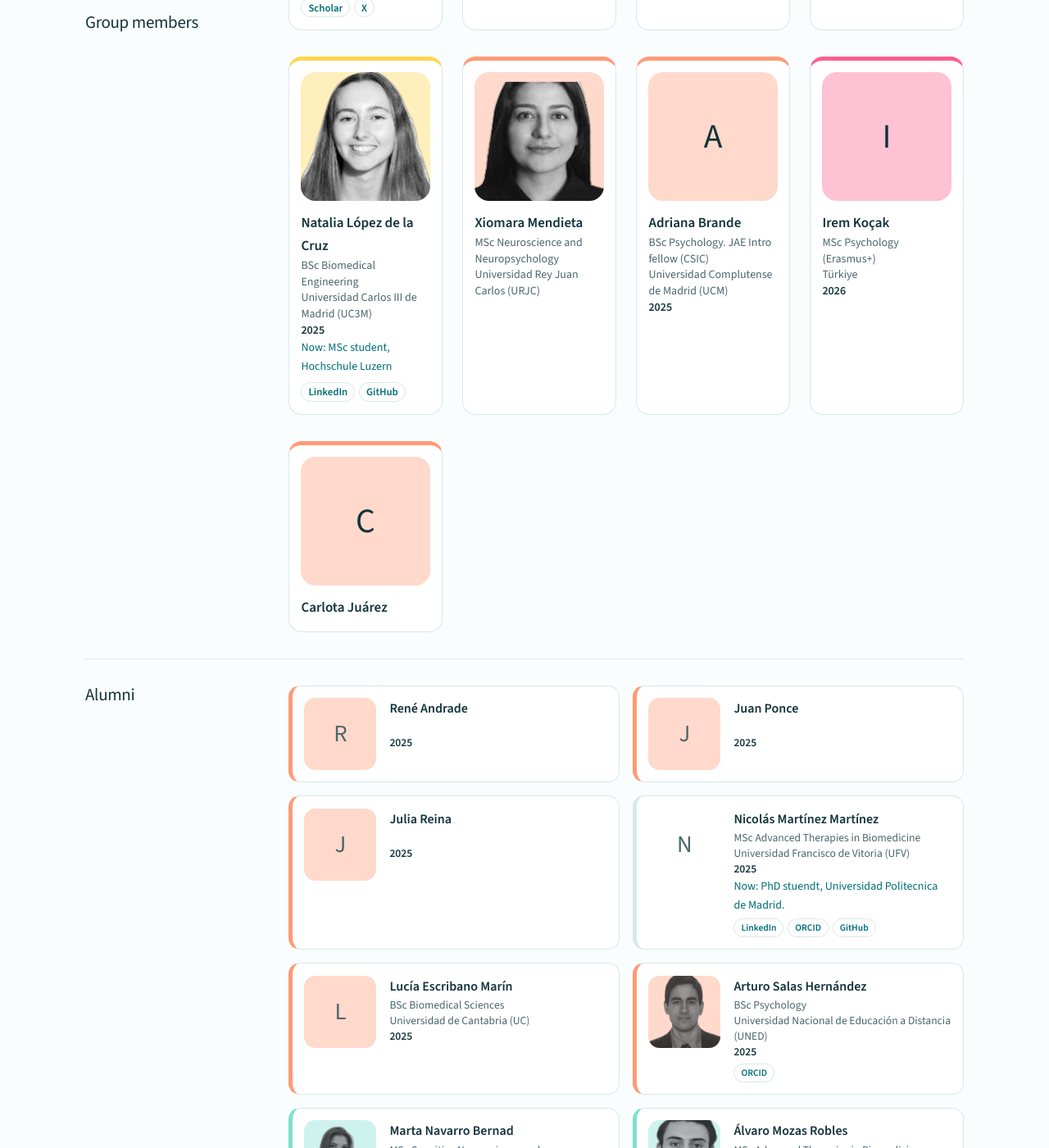
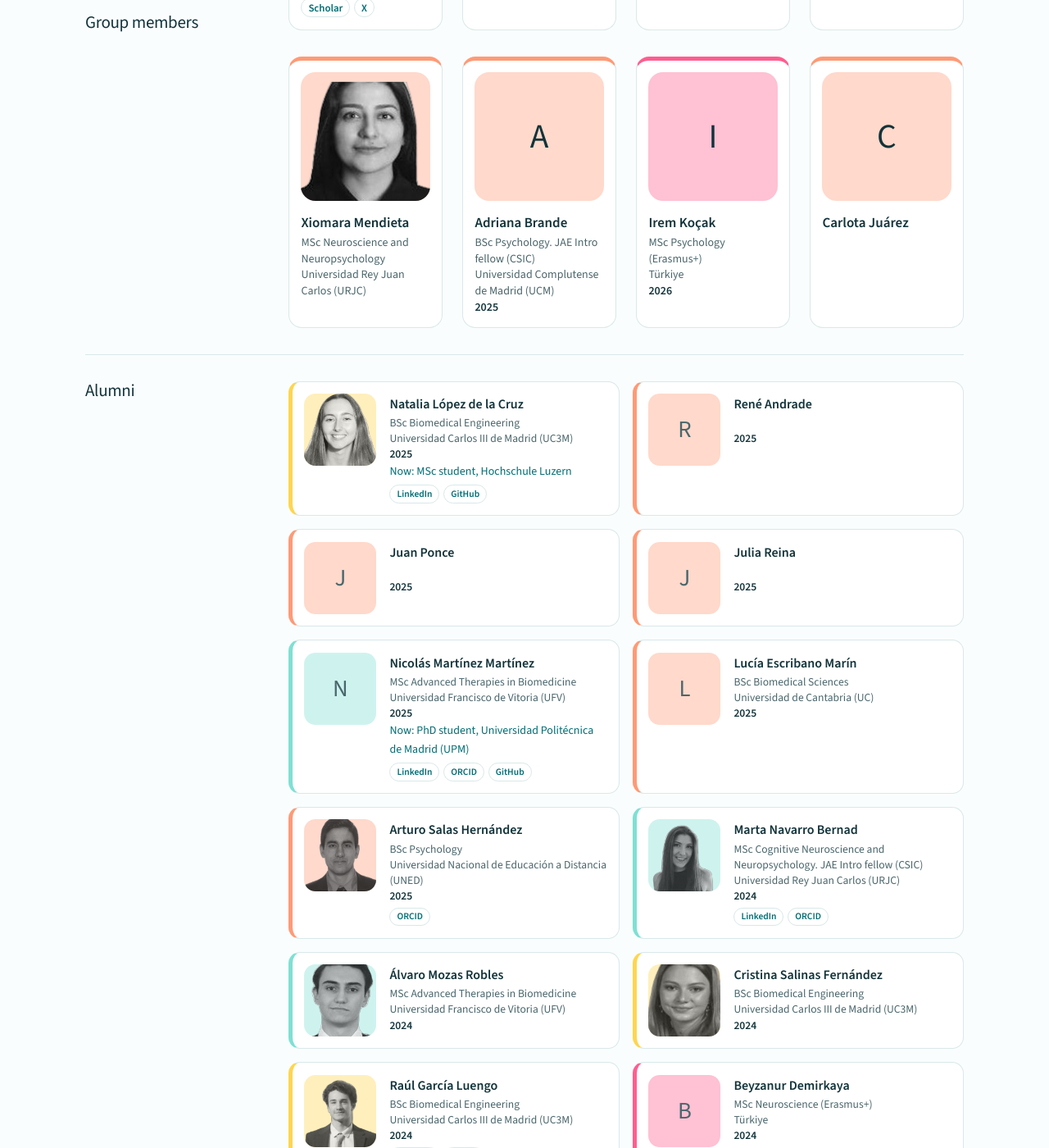
Before and after one commit to cajal-neuroimaging/cajal-neuroimaging.github.io, a Jekyll site: the page built from team.html, in a window 1280 px wide and 1400 px high, scrolled down 1305 px. Shown: the whole window at 82% size. Built offline with Jekyll 4.4.1, drawn with Linux system fonts in a browser that asks for light colours.

Commit message:
Team: Natalia to alumni; fix Nicolás's type and current position; category ignores capitalisation
Co-Authored-By: Claude Opus 5.5 <noreply@anthropic.com>
Claude-Session: https://claude.ai/code/session_016qHx7xJtVuA2p8MXZK7uaB

```diff
--- a/_data/team.yml
+++ b/_data/team.yml
@@ -41,15 +41,6 @@ members:
     photo: leon-sobrio-garcia.png
     role: BSc Biomedical Engineering
     affiliation: Universidad Carlos III de Madrid (UC3M)
-  - name: Natalia López de la Cruz
-    type: bsc
-    years: '2025'
-    photo: natalia-lopez-de-la-cruz.png
-    role: BSc Biomedical Engineering
-    affiliation: Universidad Carlos III de Madrid (UC3M)
-    linkedin: https://www.linkedin.com/in/natalia-lopez-de-la-cruz-ab1496330/
-    github: https://github.com/nattloopez
-    now: MSc student, Hochschule Luzern
   - name: Xiomara Mendieta
     type: intern
     photo: xiomara-mendieta.png
@@ -69,6 +60,15 @@ members:
     type: intern
 
 alumni:
+  - name: Natalia López de la Cruz
+    type: bsc
+    years: '2025'
+    photo: natalia-lopez-de-la-cruz.png
+    role: BSc Biomedical Engineering
+    affiliation: Universidad Carlos III de Madrid (UC3M)
+    linkedin: https://www.linkedin.com/in/natalia-lopez-de-la-cruz-ab1496330/
+    github: https://github.com/nattloopez
+    now: MSc student, Hochschule Luzern
   - name: René Andrade
     type: intern
     years: '2025'
@@ -79,14 +79,14 @@ alumni:
     type: intern
     years: '2025'
   - name: Nicolás Martínez Martínez
-    type: Msc
+    type: msc
     years: '2025'
     role: MSc Advanced Therapies in Biomedicine
     affiliation: Universidad Francisco de Vitoria (UFV)
     orcid: https://orcid.org/0009-0000-5330-9368
     linkedin: https://www.linkedin.com/in/nicolas-martinez-mart%C3%ADnez-11a7101b4/
     github: https://github.com/nicomm2002
-    now: PhD stuendt, Universidad Politecnica de Madrid.
+    now: PhD student, Universidad Politécnica de Madrid (UPM)
   - name: Lucía Escribano Marín
     type: intern
     years: '2025'
--- a/_includes/person.html
+++ b/_includes/person.html
@@ -1,4 +1,4 @@
-<li class="person{% if p.type %} person--{{ p.type }}{% endif %}">
+<li class="person{% if p.type %} person--{{ p.type | downcase }}{% endif %}">
   <span class="person__avatar" aria-hidden="true">{% if p.photo %}<img src="{{ '/assets/img/team/' | append: p.photo | relative_url }}" alt="" loading="lazy">{% else %}{{ p.name | slice: 0 }}{% endif %}</span>
   <div>
     <p class="person__name">{% if p.url %}<a href="{{ p.url }}">{{ p.name }}</a>{% else %}{{ p.name }}{% endif %}</p>
```
